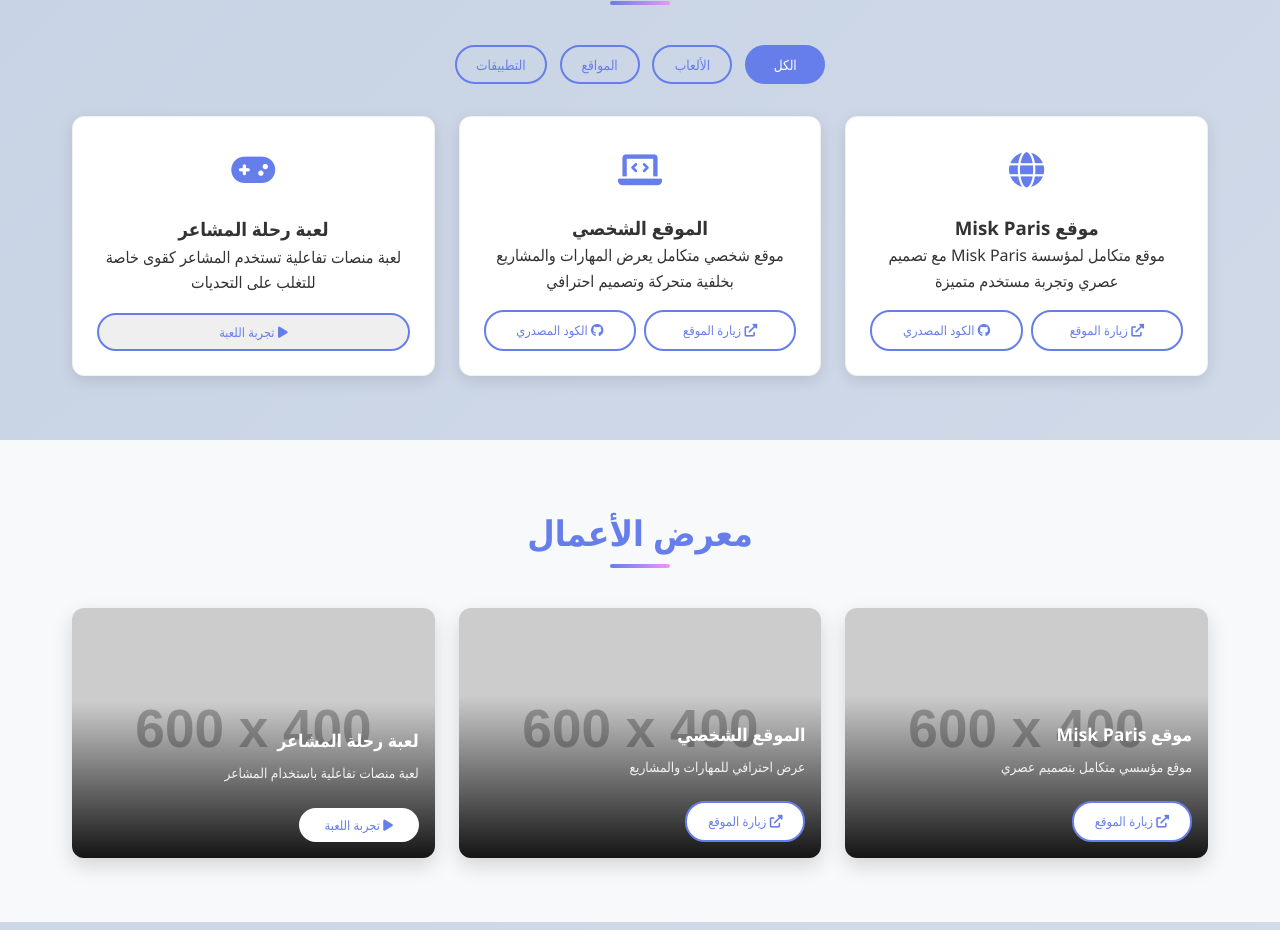
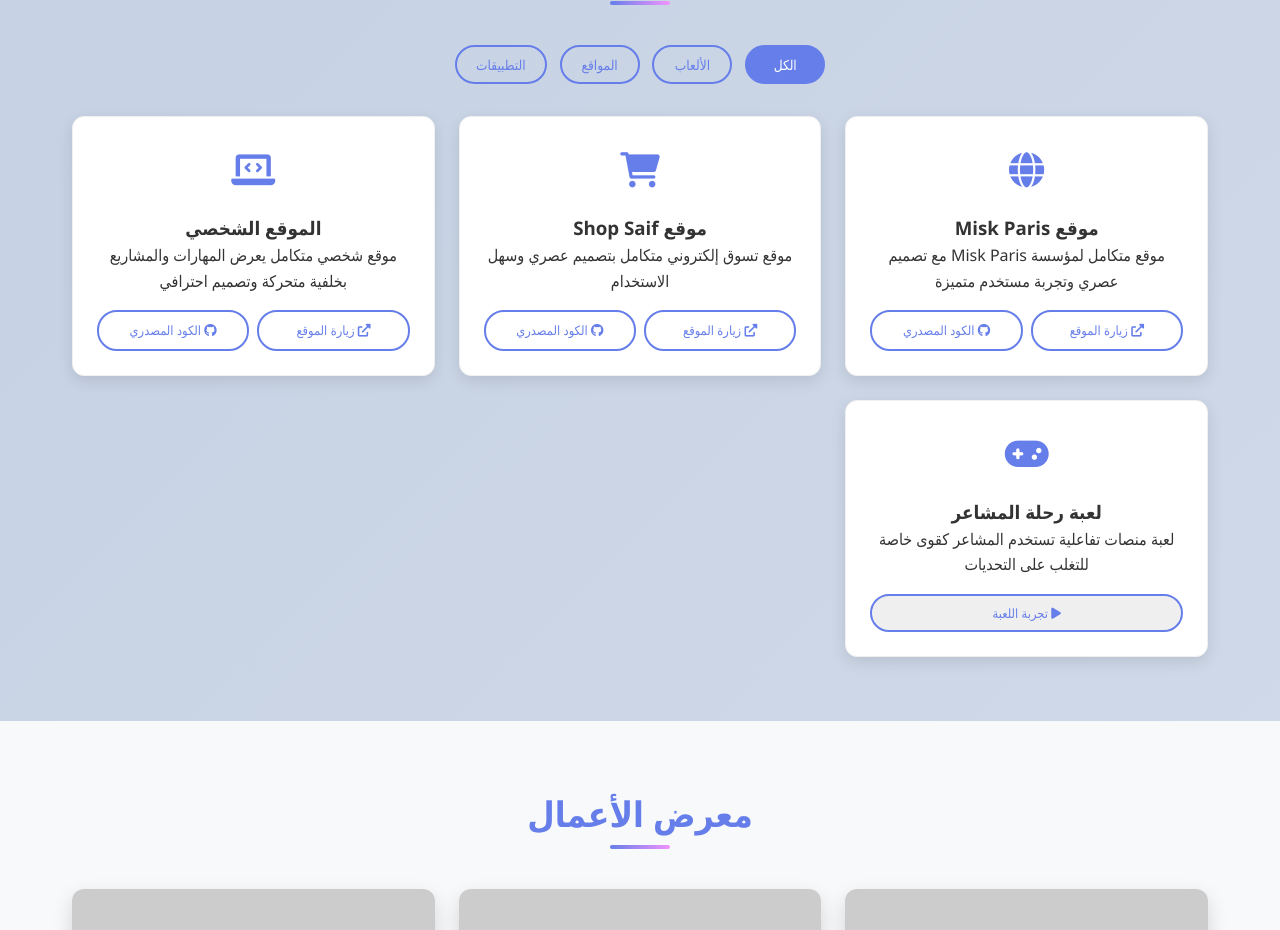
Before and after one commit to osaad8256-sketch/Portofilio, a plain HTML site: page index.html in a window 1280 px wide. Shown: the part 1870-2800 px from the top of the page. Drawn offline with Linux system fonts and the light colour scheme; placeholder pictures from the web are drawn by us.

```diff
--- a/index.html
+++ b/index.html
@@ -1386,6 +1386,7 @@
             </div>
 
             <div class="grid-3">
+                <!-- موقع Misk Paris -->
                 <div class="card fade-in" data-category="websites">
                     <div class="project-icon">
                         <i class="fas fa-globe"></i>
@@ -1401,7 +1402,25 @@
                         </a>
                     </div>
                 </div>
-                <!-- التغيير هنا: تحديث رابط الموقع الشخصي -->
+
+                <!-- موقع Shop Saif (المضاف حديثاً) -->
+                <div class="card fade-in" data-category="websites">
+                    <div class="project-icon">
+                        <i class="fas fa-shopping-cart"></i>
+                    </div>
+                    <h3>موقع Shop Saif</h3>
+                    <p>موقع تسوق إلكتروني متكامل بتصميم عصري وسهل الاستخدام</p>
+                    <div class="project-links">
+                        <a href="https://osaad8256-sketch.github.io/shop-saif/" class="project-link" target="_blank">
+                            <i class="fas fa-external-link-alt"></i> زيارة الموقع
+                        </a>
+                        <a href="https://github.com/osaad8256-sketch/shop-saif" class="project-link" target="_blank">
+                            <i class="fab fa-github"></i> الكود المصدري
+                        </a>
+                    </div>
+                </div>
+
+                <!-- الموقع الشخصي -->
                 <div class="card fade-in" data-category="websites">
                     <div class="project-icon">
                         <i class="fas fa-laptop-code"></i>
@@ -1409,16 +1428,16 @@
                     <h3>الموقع الشخصي</h3>
                     <p>موقع شخصي متكامل يعرض المهارات والمشاريع بخلفية متحركة وتصميم احترافي</p>
                     <div class="project-links">
-                        <!-- الرابط تم تحديثه إلى miskparis -->
                         <a href="https://github.com/osaad8256-sketch/miskparis" class="project-link" target="_blank">
                             <i class="fas fa-external-link-alt"></i> زيارة الموقع
                         </a>
-                        <!-- إضافة رابط الكود المصدري لمشروع miskparis -->
                         <a href="https://github.com/osaad8256-sketch/miskparis" class="project-link" target="_blank">
                             <i class="fab fa-github"></i> الكود المصدري
                         </a>
                     </div>
                 </div>
+
+                <!-- لعبة رحلة المشاعر -->
                 <div class="card fade-in" data-category="games">
                     <div class="project-icon">
                         <i class="fas fa-gamepad"></i>
@@ -1440,6 +1459,7 @@
         <div class="container">
             <h2 class="section-title">معرض الأعمال</h2>
             <div class="gallery-grid">
+                <!-- موقع Misk Paris -->
                 <div class="gallery-item fade-in">
                     <img src="https://via.placeholder.com/600x400/667eea/ffffff?text=Misk+Paris+Website" alt="موقع Misk Paris">
                     <div class="gallery-overlay">
@@ -1450,18 +1470,32 @@
                         </a>
                     </div>
                 </div>
-                <!-- التغيير هنا: تحديث رابط الموقع الشخصي -->
+
+                <!-- موقع Shop Saif (المضاف حديثاً) -->
+                <div class="gallery-item fade-in">
+                    <img src="https://via.placeholder.com/600x400/10b981/ffffff?text=Shop+Saif+E-Commerce" alt="موقع Shop Saif">
+                    <div class="gallery-overlay">
+                        <h3>موقع Shop Saif</h3>
+                        <p>موقع تسوق إلكتروني متكامل</p>
+                        <a href="https://osaad8256-sketch.github.io/shop-saif/" class="project-link" target="_blank" style="background: white; color: var(--primary-color); margin-top: 0.5rem; display: inline-block;">
+                            <i class="fas fa-external-link-alt"></i> زيارة الموقع
+                        </a>
+                    </div>
+                </div>
+
+                <!-- الموقع الشخصي -->
                 <div class="gallery-item fade-in">
                     <img src="https://via.placeholder.com/600x400/764ba2/ffffff?text=Personal+Portfolio" alt="الموقع الشخصي">
                     <div class="gallery-overlay">
                         <h3>الموقع الشخصي</h3>
                         <p>عرض احترافي للمهارات والمشاريع</p>
-                        <!-- الرابط تم تحديثه إلى miskparis -->
                         <a href="https://github.com/osaad8256-sketch/miskparis" class="project-link" target="_blank" style="background: white; color: var(--primary-color); margin-top: 0.5rem; display: inline-block;">
                             <i class="fas fa-external-link-alt"></i> زيارة الموقع
                         </a>
                     </div>
                 </div>
+
+                <!-- لعبة رحلة المشاعر -->
                 <div class="gallery-item fade-in">
                     <img src="https://via.placeholder.com/600x400/f093fb/ffffff?text=Emotion+Journey+Game" alt="لعبة رحلة المشاعر">
                     <div class="gallery-overlay">
@@ -1557,6 +1591,10 @@
             <p style="margin-top: 10px; opacity: 0.8;">
                 <a href="https://osaad8256-sketch.github.io/miskparis/" class="portfolio-link" target="_blank">
                     <i class="fas fa-external-link-alt"></i> زوروا موقع Misk Paris
+                </a>
+                <br>
+                <a href="https://osaad8256-sketch.github.io/shop-saif/" class="portfolio-link" target="_blank">
+                    <i class="fas fa-external-link-alt"></i> زوروا موقع Shop Saif
                 </a>
             </p>
         </div>
```
